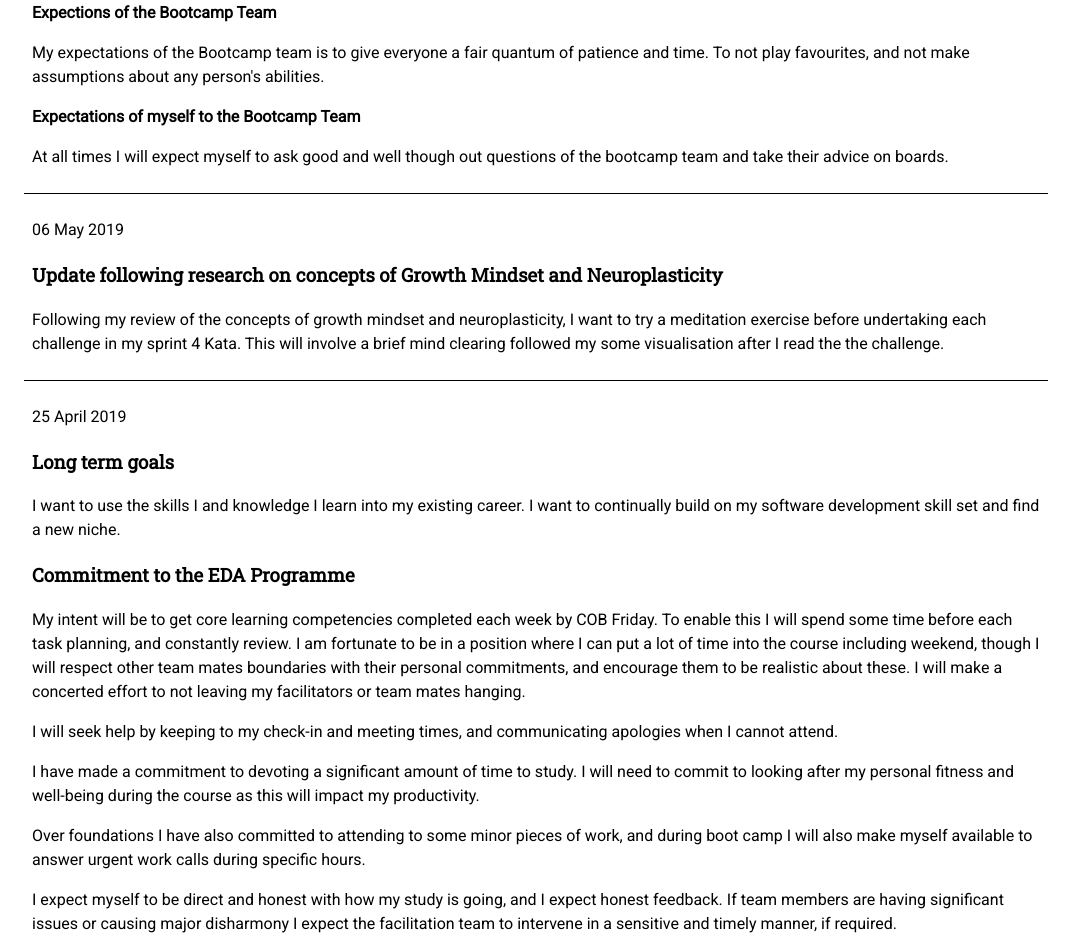
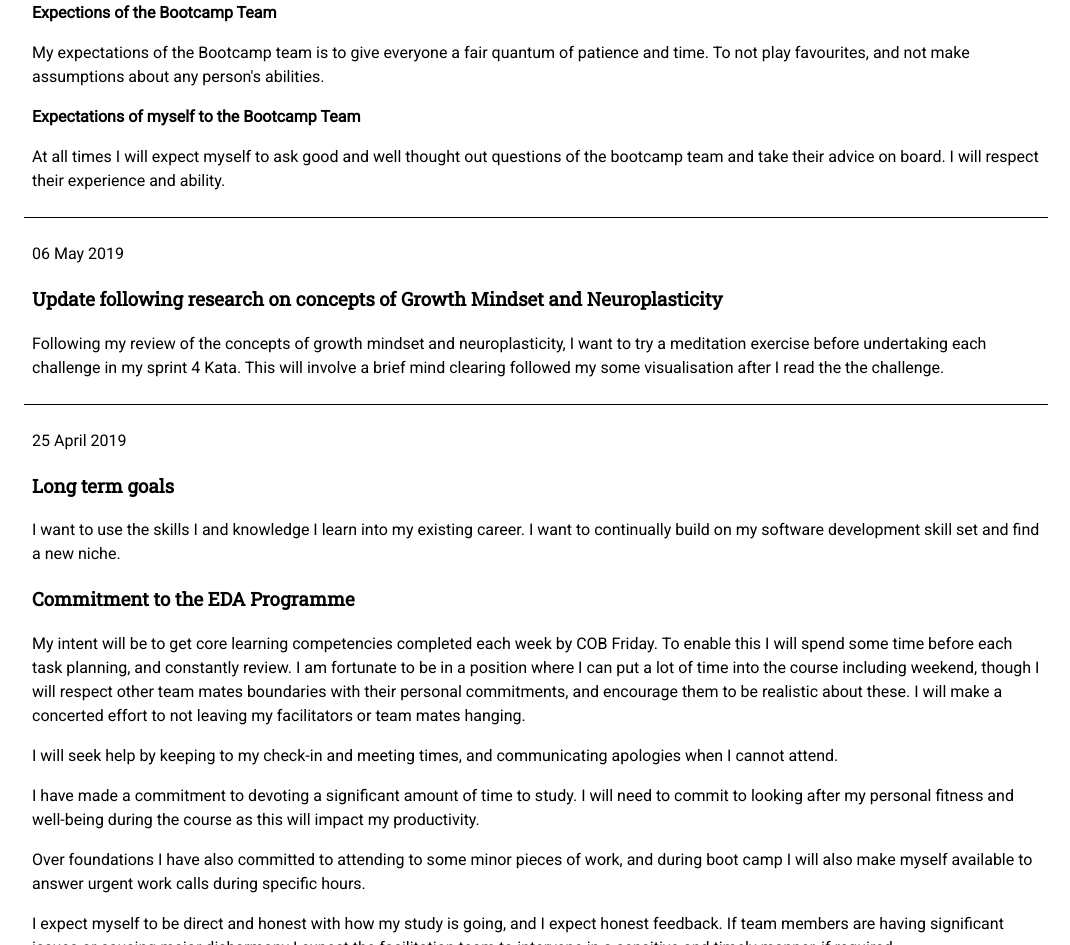
Before and after one commit to hamish-w-smith/hamish-w-smith.github.io, a plain HTML site: page blog/sprint2-core.html in a window 1280 px wide. Shown: the part 894-1839 px from the top of the page, without its empty margins (0-1070 px from the left). Drawn offline with Linux system fonts and the light colour scheme.

Commit message:
minor edits

```diff
--- a/blog/sprint2-core.html
+++ b/blog/sprint2-core.html
@@ -60,7 +60,7 @@
       </p>
       <strong>Expectations of myself to the Bootcamp Team</strong>
       <p>
-        At all times I will expect myself to ask good and well though out questions of the bootcamp team and take their advice on boards.
+        At all times I will expect myself to ask good and well thought out questions of the bootcamp team and take their advice on board. I will respect their experience and ability.
       </p>
     </article>
     <article>
```
